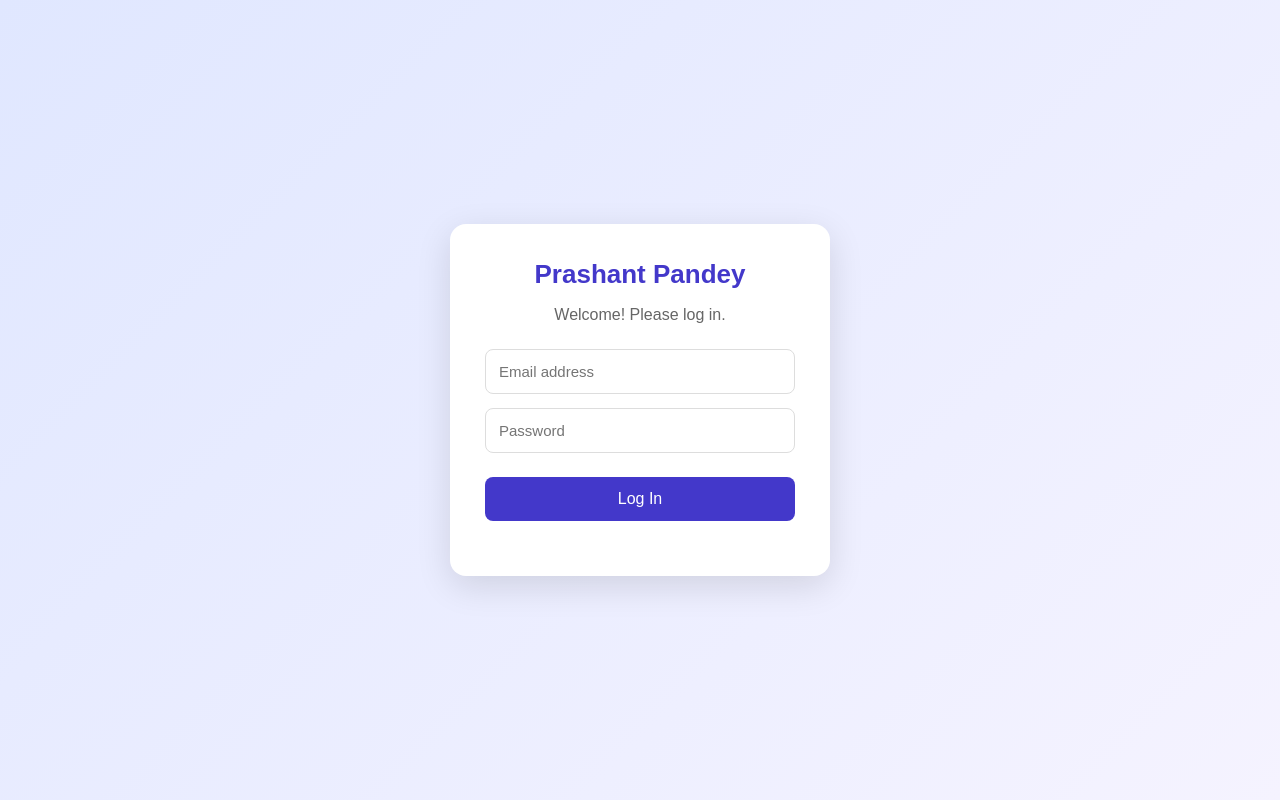
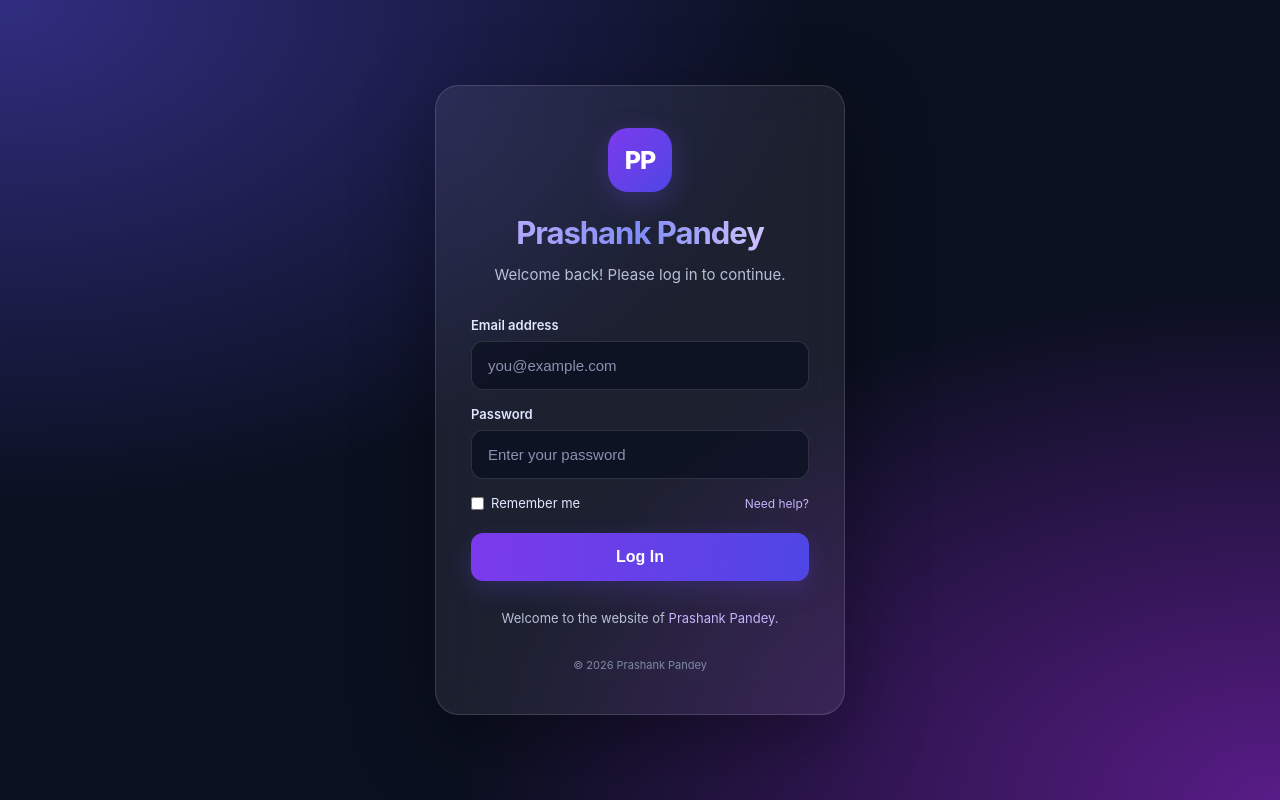
Before and after one commit to 2023bcaaidsprashank14938-sudo/webites, a plain HTML site: page index.html in a window 1280 px wide. Drawn offline with Linux system fonts and the light colour scheme.

Commit message:
Update index.html

```diff
--- a/index.html
+++ b/index.html
@@ -4,109 +4,301 @@
 <head>
   <meta charset="UTF-8">
   <meta name="viewport" content="width=device-width, initial-scale=1.0">
-  <title>Prashant Pandey | Login</title>
+
+  <title>Prashank Pandey | Login</title>
+  <meta name="description" content="Welcome to Prashank Pandey's website.">
 
   <style>
     * {
       box-sizing: border-box;
+      margin: 0;
+      padding: 0;
     }
 
     body {
-      margin: 0;
       min-height: 100vh;
       display: flex;
       justify-content: center;
       align-items: center;
-      font-family: Arial, sans-serif;
-      background: linear-gradient(135deg, #e0e7ff, #f5f3ff);
+      padding: 20px;
+      font-family: -apple-system, BlinkMacSystemFont, "Segoe UI",
+        Roboto, Arial, sans-serif;
+      background:
+        radial-gradient(ellipse at top left, #312e81 0%, transparent 45%),
+        radial-gradient(ellipse at bottom right, #581c87 0%, transparent 45%),
+        #0b1020;
+      color: #fff;
     }
 
     .login-box {
-      width: 90%;
-      max-width: 380px;
-      padding: 35px;
-      border-radius: 16px;
-      background: white;
-      box-shadow: 0 10px 35px rgba(0, 0, 0, 0.12);
+      width: 100%;
+      max-width: 410px;
+      padding: 42px 35px;
+      border: 1px solid rgba(255, 255, 255, 0.14);
+      border-radius: 24px;
+      background: rgba(255, 255, 255, 0.07);
+      box-shadow: 0 24px 80px rgba(0, 0, 0, 0.35);
+      backdrop-filter: blur(18px);
+      -webkit-backdrop-filter: blur(18px);
       text-align: center;
+      animation: appear 0.6s ease-out;
+    }
+
+    .logo {
+      width: 64px;
+      height: 64px;
+      margin: 0 auto 22px;
+      display: flex;
+      justify-content: center;
+      align-items: center;
+      border-radius: 20px;
+      background: linear-gradient(135deg, #7c3aed, #4f46e5);
+      box-shadow: 0 8px 28px rgba(99, 72, 220, 0.3);
+      font-size: 25px;
+      font-weight: 800;
+      letter-spacing: -1px;
     }
 
     h1 {
-      margin: 0 0 10px;
-      color: #4338ca;
-      font-size: 26px;
+      margin-bottom: 12px;
+      font-size: clamp(25px, 5vw, 31px);
+      font-weight: 750;
+      letter-spacing: -1px;
+      background: linear-gradient(90deg, #c4b5fd, #818cf8, #e9d5ff);
+      -webkit-background-clip: text;
+      background-clip: text;
+      color: transparent;
     }
 
-    p {
-      color: #666;
-      margin-bottom: 25px;
+    .subtitle {
+      margin-bottom: 30px;
+      color: #b8c0d9;
+      font-size: 15px;
+      line-height: 1.6;
     }
 
-    input {
+    .field {
+      margin-bottom: 16px;
+      text-align: left;
+    }
+
+    label {
+      display: block;
+      margin-bottom: 8px;
+      color: #e0e7ff;
+      font-size: 13px;
+      font-weight: 600;
+    }
+
+    input[type="email"],
+    input[type="password"] {
       display: block;
       width: 100%;
-      padding: 13px;
-      margin: 14px 0;
-      border: 1px solid #ddd;
-      border-radius: 8px;
+      padding: 15px 16px;
+      border: 1px solid rgba(255, 255, 255, 0.13);
+      border-radius: 12px;
+      outline: none;
+      background: rgba(8, 13, 30, 0.65);
+      color: #fff;
       font-size: 15px;
+      transition: border-color 0.25s, box-shadow 0.25s;
+    }
+
+    input::placeholder {
+      color: #8992ae;
+    }
+
+    input:focus {
+      border-color: #a78bfa;
+      box-shadow: 0 0 0 4px rgba(139, 92, 246, 0.17);
+    }
+
+    .options {
+      display: flex;
+      justify-content: space-between;
+      align-items: center;
+      gap: 10px;
+      margin: 4px 0 22px;
+      color: #b8c0d9;
+      font-size: 12px;
+    }
+
+    .remember {
+      display: flex;
+      align-items: center;
+      gap: 7px;
+      margin: 0;
+      font-weight: 400;
+    }
+
+    .remember input {
+      accent-color: #8b5cf6;
+    }
+
+    .options a,
+    .signup a {
+      color: #c4b5fd;
+      text-decoration: none;
+    }
+
+    .options a:hover,
+    .signup a:hover {
+      text-decoration: underline;
     }
 
     button {
       width: 100%;
-      padding: 13px;
-      margin-top: 10px;
+      padding: 15px;
       border: none;
-      border-radius: 8px;
-      background: #4338ca;
-      color: white;
+      border-radius: 12px;
+      background: linear-gradient(100deg, #7c3aed, #4f46e5);
+      color: #fff;
       font-size: 16px;
+      font-weight: 650;
       cursor: pointer;
+      box-shadow: 0 8px 24px rgba(99, 72, 220, 0.25);
+      transition: transform 0.2s, box-shadow 0.2s, filter 0.2s;
     }
 
     button:hover {
-      background: #3730a3;
+      transform: translateY(-2px);
+      filter: brightness(1.12);
+      box-shadow: 0 12px 30px rgba(99, 72, 220, 0.4);
+    }
+
+    button:active {
+      transform: translateY(0);
+    }
+
+    button:focus-visible {
+      outline: 2px solid #c4b5fd;
+      outline-offset: 4px;
     }
 
     #message {
-      margin-top: 20px;
-      color: #4338ca;
-      font-weight: bold;
+      margin-top: 18px;
+      color: #c4b5fd;
+      font-size: 14px;
+      line-height: 1.5;
+    }
+
+    .signup {
+      margin-top: 26px;
+      color: #b8c0d9;
+      font-size: 13px;
+      line-height: 1.7;
+    }
+
+    .footer {
+      margin-top: 28px;
+      color: #7f89a7;
+      font-size: 11px;
+    }
+
+    @keyframes appear {
+      from {
+        opacity: 0;
+        transform: translateY(18px);
+      }
+      to {
+        opacity: 1;
+        transform: translateY(0);
+      }
+    }
+
+    @media (max-width: 480px) {
+      .login-box {
+        padding: 34px 24px;
+        border-radius: 20px;
+      }
+    }
+
+    @media (prefers-reduced-motion: reduce) {
+      *, *::before, *::after {
+        animation-duration: 0.01ms !important;
+        transition-duration: 0.01ms !important;
+      }
     }
   </style>
 </head>
 
 <body>
-  <main class="login-box">
-    <h1>Prashant Pandey</h1>
-    <p>Welcome! Please log in.</p>
+  <main class="login-box" id="home">
+    <div class="logo" aria-hidden="true">PP</div>
+
+    <h1>Prashank Pandey</h1>
+    <p class="subtitle">Welcome back! Please log in to continue.</p>
 
     <form id="loginForm">
+      <div class="field">
+        <label for="email">Email address</label>
         <input
           type="email"
-        placeholder="Email address"
-        aria-label="Email address"
+          id="email"
+          name="email"
+          placeholder="you@example.com"
+          autocomplete="username"
           required
         >
+      </div>
 
+      <div class="field">
+        <label for="password">Password</label>
         <input
           type="password"
-        placeholder="Password"
-        aria-label="Password"
+          id="password"
+          name="password"
+          placeholder="Enter your password"
+          autocomplete="current-password"
           required
         >
+      </div>
+
+      <div class="options">
+        <label class="remember">
+          <input type="checkbox" id="remember">
+          Remember me
+        </label>
+
+        <a href="#help" id="helpLink">Need help?</a>
+      </div>
 
       <button type="submit">Log In</button>
+
+      <p id="message" role="status" aria-live="polite"></p>
     </form>
 
-    <div id="message" role="status"></div>
+    <div class="signup">
+      Welcome to the website of
+      <a href="#home">Prashank Pandey</a>.
+    </div>
+
+    <div class="footer">
+      &copy; <span id="year"></span> Prashank Pandey
+    </div>
   </main>
 
   <script>
-    document.getElementById("loginForm").addEventListener("submit", function(event) {
+    const loginForm = document.getElementById("loginForm");
+    const message = document.getElementById("message");
+
+    document.getElementById("year").textContent =
+      new Date().getFullYear();
+
+    loginForm.addEventListener("submit", function (event) {
       event.preventDefault();
-      document.getElementById("message").textContent =
-        "Welcome to Prashant Pandey's website!";
+
+      // Demonstration only: no credentials are sent or stored.
+      message.textContent =
+        "Welcome to Prashank Pandey's website!";
+
+      loginForm.reset();
+    });
+
+    document.getElementById("helpLink").addEventListener("click", function (event) {
+      event.preventDefault();
+      message.textContent =
+        "This is a demo login page. Authentication is not configured.";
     });
   </script>
 </body>
```
Lines whose indentation alone changed are shown as unchanged.
